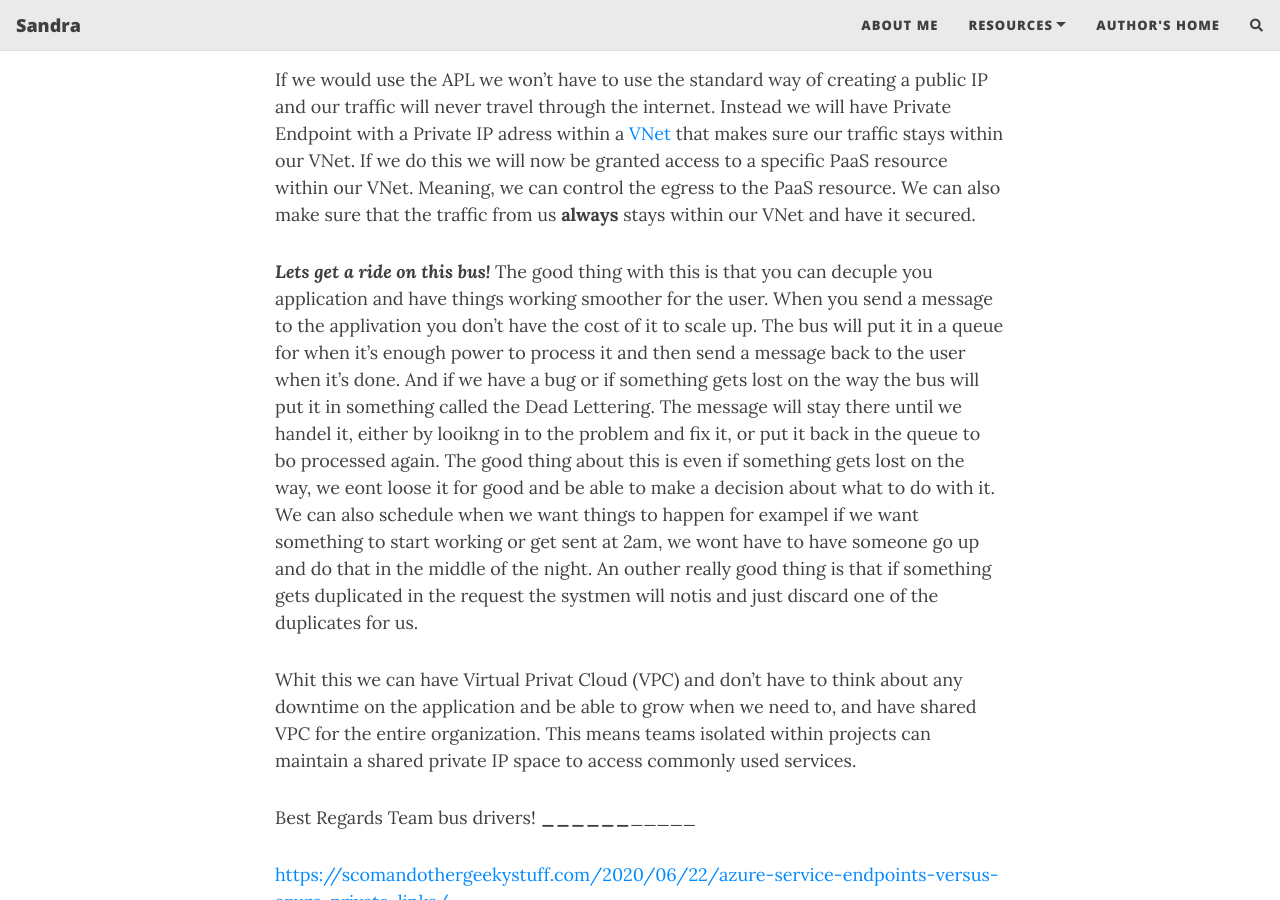
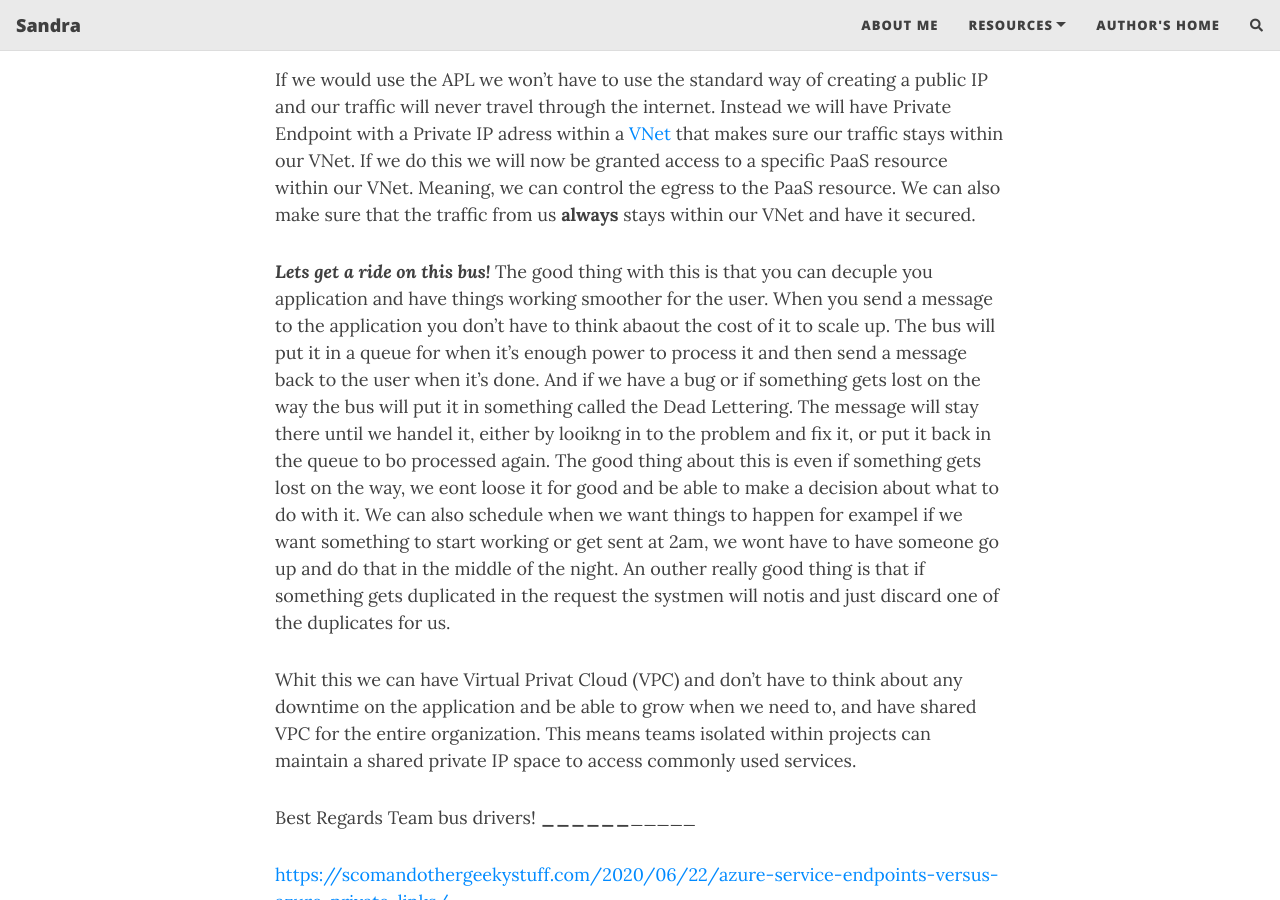
Before and after one commit to SaAlgervik/SaAlgerik.github.io, a Jekyll site: the page built from _posts/2021-09-28-Network-In-The-Cloud.md, in a window 1280 px wide and 900 px high, scrolled down 810 px. Built offline with Jekyll 4.4.1, drawn with Linux system fonts in a browser that asks for light colours; nearby versions of some CDN libraries; comment, search, counter and statistics services are not loaded.

Commit message:
Update 2021-09-28-Network-In-The-Cloud.md

```diff
--- a/_posts/2021-09-28-Network-In-The-Cloud.md
+++ b/_posts/2021-09-28-Network-In-The-Cloud.md
@@ -16,7 +16,7 @@ So i wanted to fill you in on the benefits from moving all of our services in to
 If we would use the APL we won't have to use the standard way of creating a public IP and our traffic will never travel through the internet. Instead we will have Private Endpoint with a Private IP adress within a [VNet](https://www.bmc.com/blogs/virtual-network/) that makes sure our traffic stays within our VNet. If we do this we will now be granted access to a specific PaaS resource within our VNet. Meaning, we can control the egress to the PaaS resource. We can also make sure that the traffic from us **always** stays within our VNet and have it secured.
 
 ***Lets get a ride on this bus!***
-The good thing with this is that you can decuple you application and have things working smoother for the user. When you send a message to the applivation you don't have the cost of it to scale up. The bus will put it in a queue for when it's enough power to process it and then send a message back to the user when it's done. And if we have a bug or if something gets lost on the way the bus will put it in something called the Dead Lettering. The message will stay there until we handel it, either by looikng in to the problem and fix it, or put it back in the queue to bo processed again. The good thing about this is even if something gets lost on the way, we eont loose it for good and be able to make a decision about what to do with it.
+The good thing with this is that you can decuple you application and have things working smoother for the user. When you send a message to the application you don't have to think abaout the cost of it to scale up. The bus will put it in a queue for when it's enough power to process it and then send a message back to the user when it's done. And if we have a bug or if something gets lost on the way the bus will put it in something called the Dead Lettering. The message will stay there until we handel it, either by looikng in to the problem and fix it, or put it back in the queue to bo processed again. The good thing about this is even if something gets lost on the way, we eont loose it for good and be able to make a decision about what to do with it.
 We can also schedule when we want things to happen for exampel if we want something to start working or get sent at 2am, we wont have to have someone go up and do that in the middle of the night. An outher really good thing is that if something gets duplicated in the request the systmen will notis and just discard one of the duplicates for us.
 
 Whit this we can have Virtual Privat Cloud (VPC) and don't have to think about any downtime on the application and be able to grow when we need to, and have shared VPC for the entire organization. This means teams isolated within projects can maintain a shared private IP space to access commonly used services.
```
